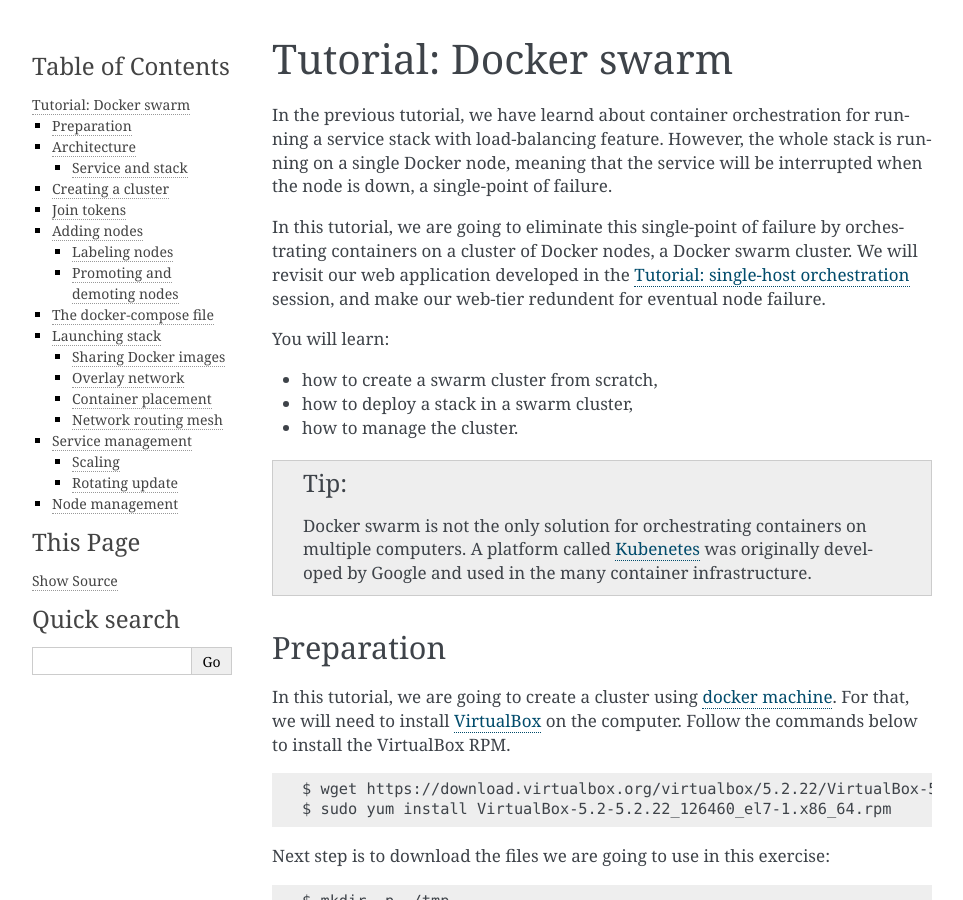
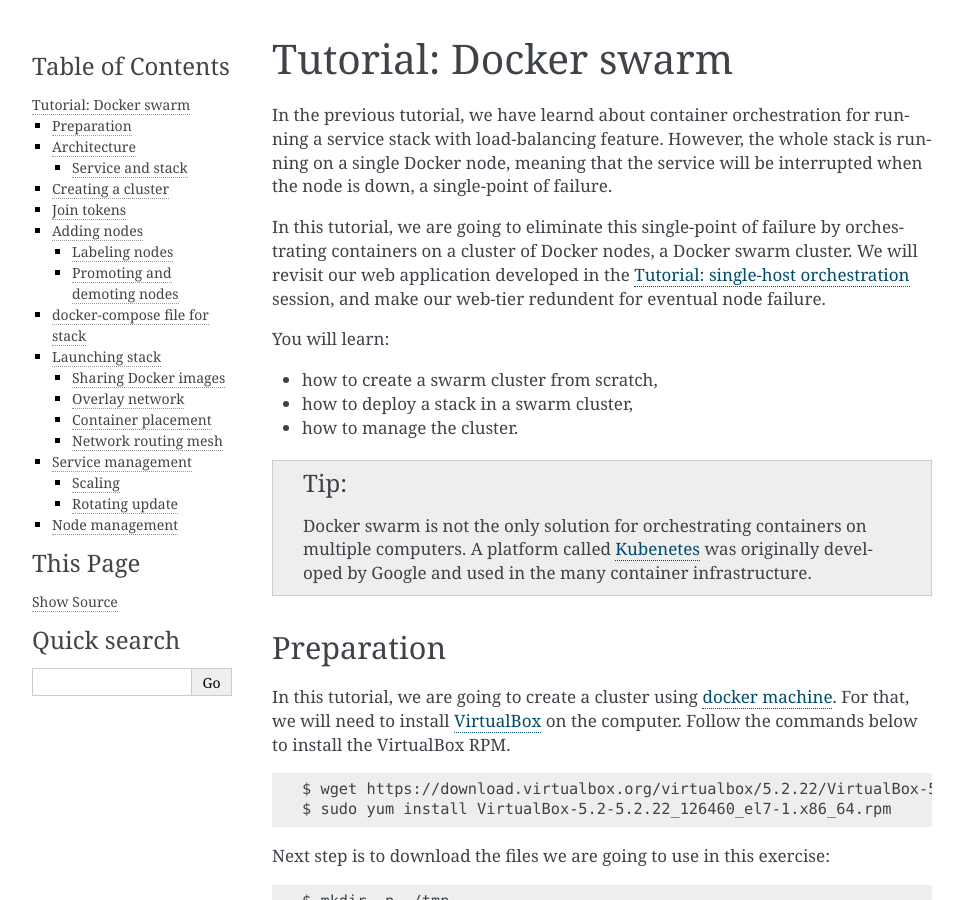
Before and after one commit to Donders-Institute/docker-swarm-setup, a Sphinx documentation site: the page built from doc/tutorial/swarm.rst, in a window 1280 px wide and 900 px high. Shown: the whole window, without its empty margins (148-1111 px from the left). Built offline with Sphinx 7.4.7, drawn with Linux system fonts in a browser that asks for light colours; some of the changed text lies outside the part shown.

Commit message:
Update header of docker-compose file

```diff
--- a/doc/tutorial/swarm.rst
+++ b/doc/tutorial/swarm.rst
@@ -180,8 +180,8 @@ Promote the ``vm2`` back to manager:
     [vm1]$ docker node promote vm2
     Node vm2 promoted to a manager in the swarm.
 
-The docker-compose file
-=======================
+docker-compose file for stack
+=============================
 
 The following docker-compose file is modified from the one we used in the :ref:`tutorial-orchestration`.  Differences are highlighted.  Changes are:
 
```
